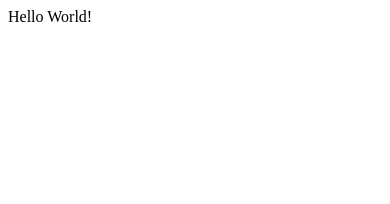
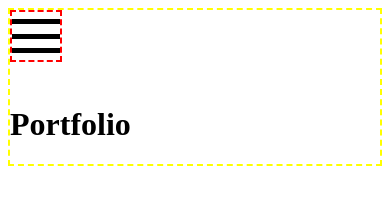
Before and after one commit to StosikKamila/First-simple-game-in-JavaScript, a plain HTML site: page index.html in a window 390 px wide. Drawn offline with Linux system fonts and the light colour scheme.

Commit message:
HAMBURGER START

```diff
--- a/index.html
+++ b/index.html
@@ -4,9 +4,37 @@
     <meta charset="UTF-8">
     <meta http-equiv="X-UA-Compatible" content="IE=edge">
     <meta name="viewport" content="width=device-width, initial-scale=1.0">
+    <link rel="stylesheet" type="text/css" href="style.css">
+
+
     <title>Document</title>
 </head>
 <body>
-    Hello World!
+  <header>
+   <input type="checkbox" id="toggler">
+   <label for="toggler">
+       <div></div>
+       <div></div>
+       <div></div>
+   </label>
+
+
+   <h1>Portfolio</h1>
+
+    <nav>
+        <ul>
+            <li>
+                <a href="#">Link1</a>
+            </li>
+            <li>
+                <a href="#">Link2</a>
+            </li>
+            <li>
+                <a href="#">Link3</a>
+            </li>
+        </ul>
+    </nav>
+    </header>
+
 </body>
 </html>
--- /dev/null
+++ b/style.scss
@@ -0,0 +1,47 @@
+body header{
+    border: 2px dashed yellow;
+    input{display: none;}
+    label{
+        border:2px dashed red;
+        width:3em;
+        height:3em;
+        position: fixed;
+        div{
+            background-color: #000;
+            height:5px;
+            width: 100%;
+            position: absolute;
+            &:nth-child(1){
+                top: calc(20% - 2.5px);
+            }
+            &:nth-child(2){
+                top:calc(50% - 2.5px);
+
+            }
+            &:nth-child(3){
+                top:calc(80% - 2.5px);
+
+            }
+        }
+    }
+    nav{display:none;}
+    #toggler:checked ~nav{
+        display: block;
+    }
+
+
+
+    h1{margin-top: 3em;}
+}
+// nav{
+//     border: 2px dashed yellow;
+// }
+// nav ul{
+//     border: 2px dashed green;
+// }
+// nav ul li{
+//  border: 2px dashed blue;
+// }
+//  nav ul li a{
+//      border: 2px dashed red;
+// }
```
Also changed, not shown: style.css (added), 1 other file.
